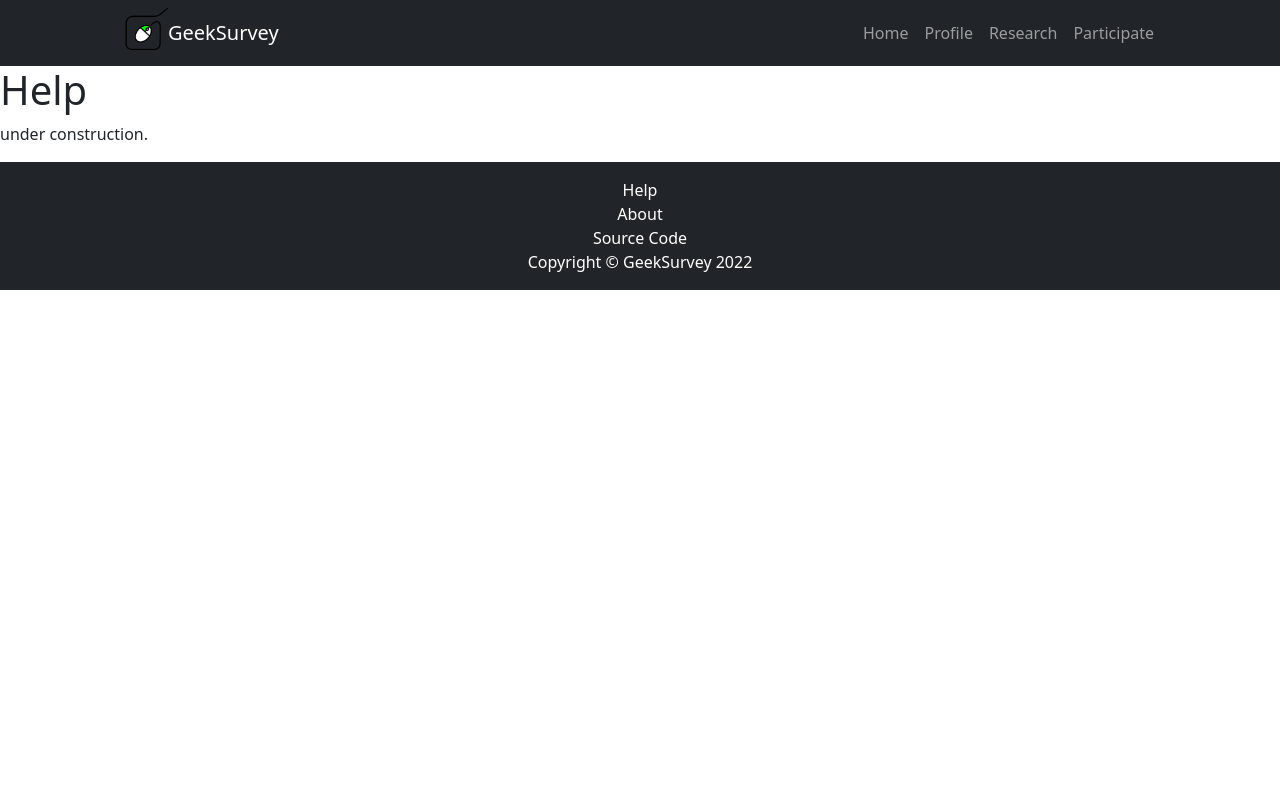
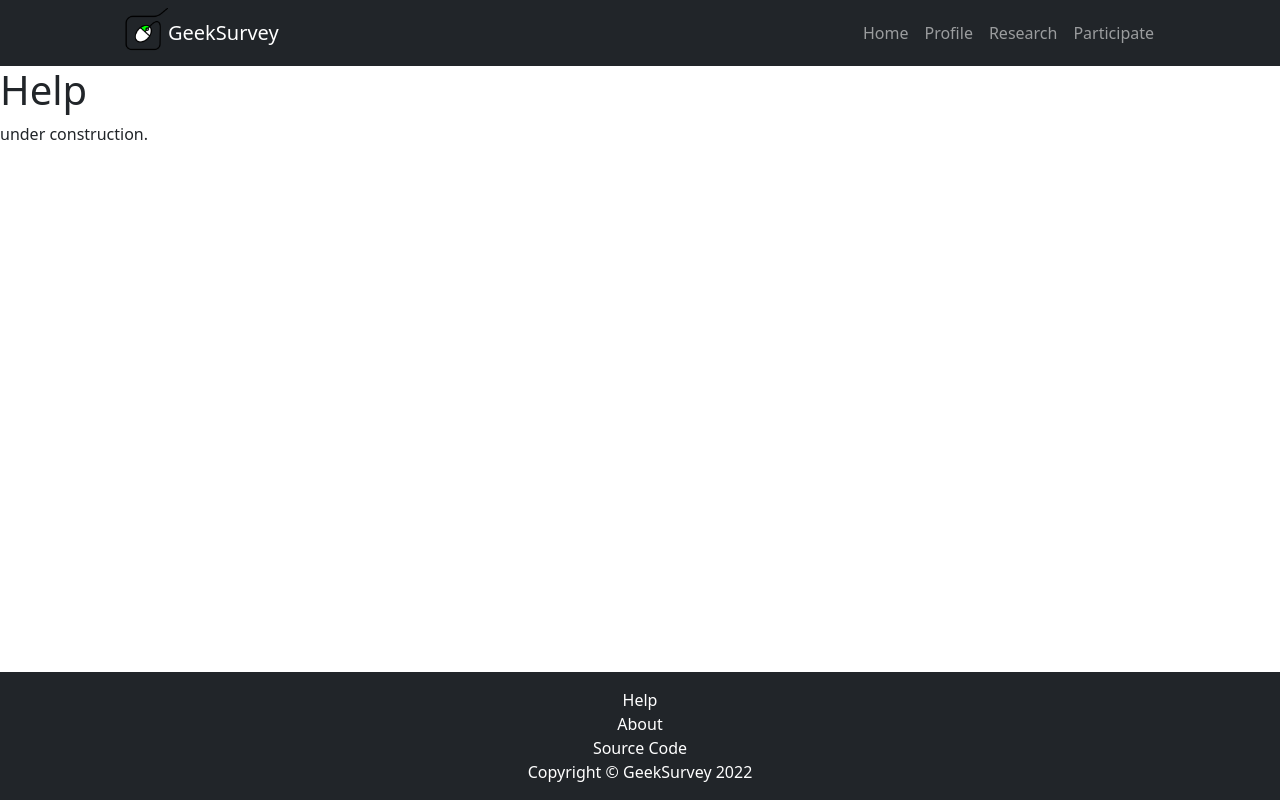
Before and after one commit to NAU-SuperGeeks/geeksurvey, a Django app: page /help/ in a window 1280 px wide. Run offline with Django 3.2, Linux system fonts and the light colour scheme; parts of the project's set-up code (start-up, migrations or seed data) failed here and were passed over.

Commit message:
Force footer to bottom of page without sticky

```diff
--- a/geeksurvey/templates/base.html
+++ b/geeksurvey/templates/base.html
@@ -15,7 +15,7 @@
     {% endblock %}
   </head>
 
-  <body>
+  <body class="d-flex flex-column min-vh-100">
     {% block body %}
       <!--
           Elements of the following code are derived from the Start Bootstrap - Business Frontpage v.5.0.7 Template.
@@ -61,7 +61,7 @@
           The template is licensed under MIT and can be found at https://github.com/StartBootstrap/startbootstrap-business-frontpage/blob/master/LICENSE.
       -->
       <!-- Footer-->
-      <footer class="py-3 bg-dark">
+      <footer class="mt-auto py-3 bg-dark">
         <div class="container px-5">
           <p class="m-0 text-center text-white"> <a class="m-0 text-center text-white text-decoration-none" href="{% url 'working' %}"> Help </a></p>
           <p class="m-0 text-center text-white"> <a class="m-0 text-center text-white text-decoration-none" href="https://ceias.nau.edu/capstone/projects/CS/2022/SuperGeeks/"> About </a></p>
```
